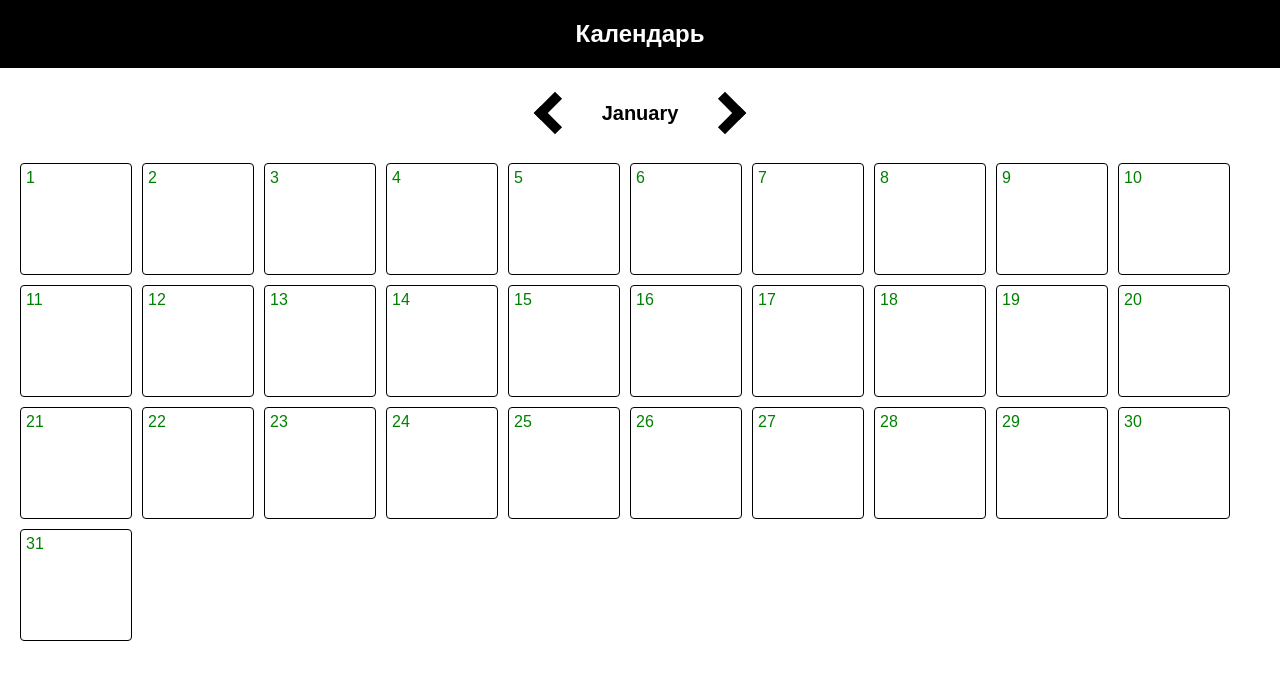
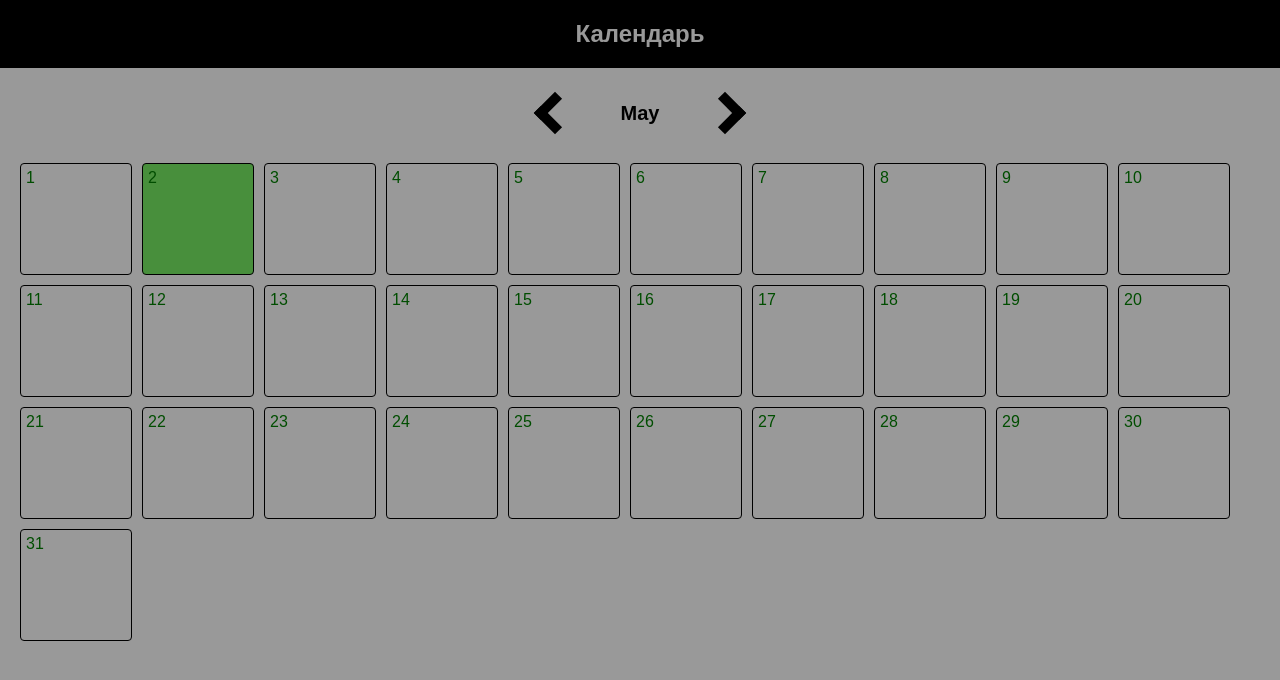
Before and after one commit to KillReal63/Calendar, a website built with Vite: page index.html in a window 1280 px wide. Both pictures are taken after a click on the element "10". Built offline with nearby package versions, Linux system fonts and the light colour scheme.

Commit message:
Kir
start modal and current data

```diff
--- a/main.js
+++ b/main.js
@@ -16,6 +16,7 @@ const year = [
   { name: 'December', length: 31, id: 12 },
 ];
 
+const body = document.getElementById('body');
 const container = document.getElementById('container');
 const leftButton = document.getElementById('left-button');
 const rightButton = document.getElementById('right-button');
@@ -30,19 +31,39 @@ const createMonth = length => {
   return array;
 };
 
+const openModal = () => {
+  const modal = document.createElement('div');
+  modal.classList.add('modal');
+  modal.addEventListener('click', () => body.removeChild(modal));
+  body.appendChild(modal);
+};
+
+const createDay = id => {
+  const today = container.getAttribute('data-current-day');
+  const getCurrentMonth = container.getAttribute('data-month-id');
+  const date = new Date();
+  const getMonth = date.getMonth();
+  const day = document.createElement('div');
+  day.innerText = id;
+  day.classList.add('day');
+  if (parseInt(today) === id && getCurrentMonth === `${getMonth + 1}`) {
+    day.classList.add('today');
+  }
+  day.addEventListener('click', openModal);
+  container.appendChild(day);
+};
+
 const renderMonth = ({ name: monthName, length, id: monthId }) => {
   while (container.firstChild) {
     container.firstChild.remove();
   }
   container.setAttribute('data-month-id', monthId);
+  container.setAttribute('data-month-name', monthName);
   const currentMonthName = document.getElementById('month-name');
   currentMonthName.innerText = monthName;
   const month = createMonth(length);
   month.map(({ id }) => {
-    const days = document.createElement('div');
-    days.innerText = id;
-    days.classList.add('day');
-    container.appendChild(days);
+    createDay(id);
   });
 };
 
@@ -63,4 +84,12 @@ const handleButtonClick = side => {
   }
 };
 
-renderMonth(year[0]);
+const app = () => {
+  const date = new Date();
+  const currentDay = date.getDay();
+  const currentMonth = date.getMonth();
+  container.setAttribute('data-current-day', `${currentDay + 1}`);
+  renderMonth(year[currentMonth]);
+};
+
+app();
--- a/style.css
+++ b/style.css
@@ -1,7 +1,12 @@
 body,
-h1, h2   {
+h1,
+h2 {
   font-family: sans-serif;
   margin: 0;
+}
+
+#body {
+  overflow: hidden;
 }
 
 #app {
@@ -75,7 +80,20 @@ h1, h2   {
   border-radius: 4px;
 }
 
+.today {
+  background-color: rgba(62,229,33,0.7);
+}
+
 .month {
   width: 100px;
   text-align: center;
 }
+
+.modal {
+  position: absolute;
+  top: 0;
+  left: 0;
+  height: 100%;
+  width: 100%;
+  background-color: rgba(0, 0, 0, 0.4);
+}
--- a/variables.css
+++ b/variables.css
@@ -1,4 +1,4 @@
-:root{
+:root {
   --module05: 4px;
   --module1: 8px;
   --module2: 16px;
```
Also changed, not shown: index.html (+8 -9 lines). Lines whose indentation alone changed are shown as unchanged.
